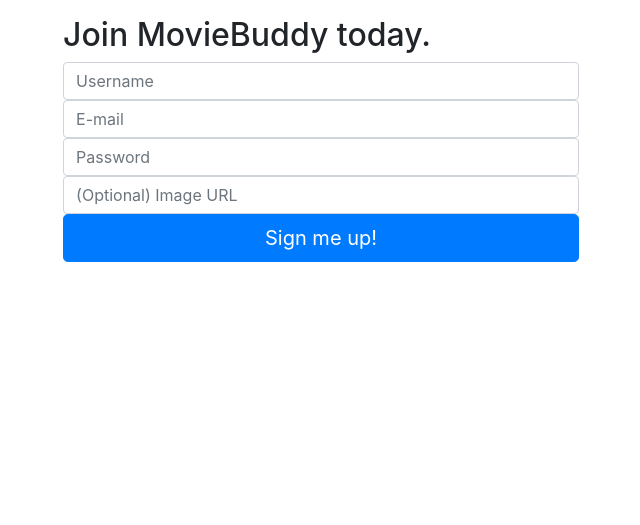
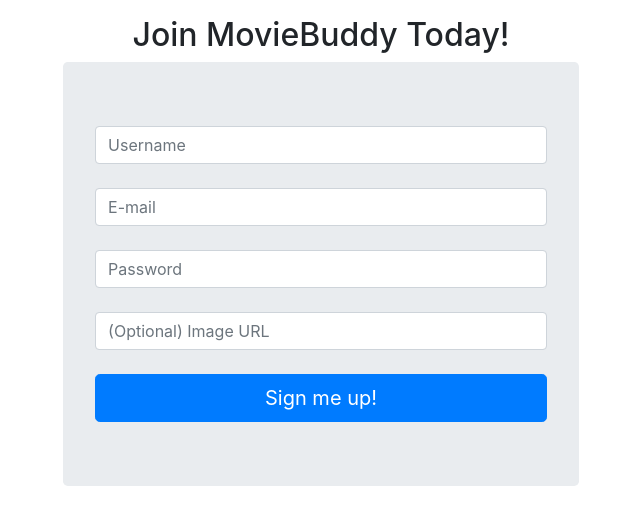
Before and after one commit to dferes/MovieApp, a Flask app: page /signup in a window 1280 px wide. Shown: the part 46-571 px from the top of the page, without its empty margins (319-959 px from the left). Run offline with Flask 2, Linux system fonts and the light colour scheme; parts of the project's set-up code (start-up, migrations or seed data) failed here and were passed over; some libraries are stand-ins or nearby versions.

Commit message:
cosmetic changes

```diff
--- a/templates/signup_and_login/signup.html
+++ b/templates/signup_and_login/signup.html
@@ -3,7 +3,9 @@
 {% block content %}
 <div class="row justify-content-md-center">
     <div class="col-md-7 col-lg-5">
-      <h2 class="join-message">Join MovieBuddy today.</h2>
+        <h2 class="text-center join-message">Join MovieBuddy Today!</h2>
+        <div class="jumbotron">
+
             <form method="POST" id="user_form">
                 {{ form.hidden_tag() }}
 
@@ -12,11 +14,12 @@
                         <span class="text-danger">{{ error }}</span>
                     {% endfor %}
                 {{ field(placeholder=field.label.text, class="form-control") }}
+                <br>
                 {% endfor %}
-
                 <button class="btn btn-primary btn-lg btn-block">Sign me up!</button>
             </form>
         </div>
     </div>
+</div>
 
 {% endblock %}
```
Lines whose indentation alone changed are shown as unchanged.
